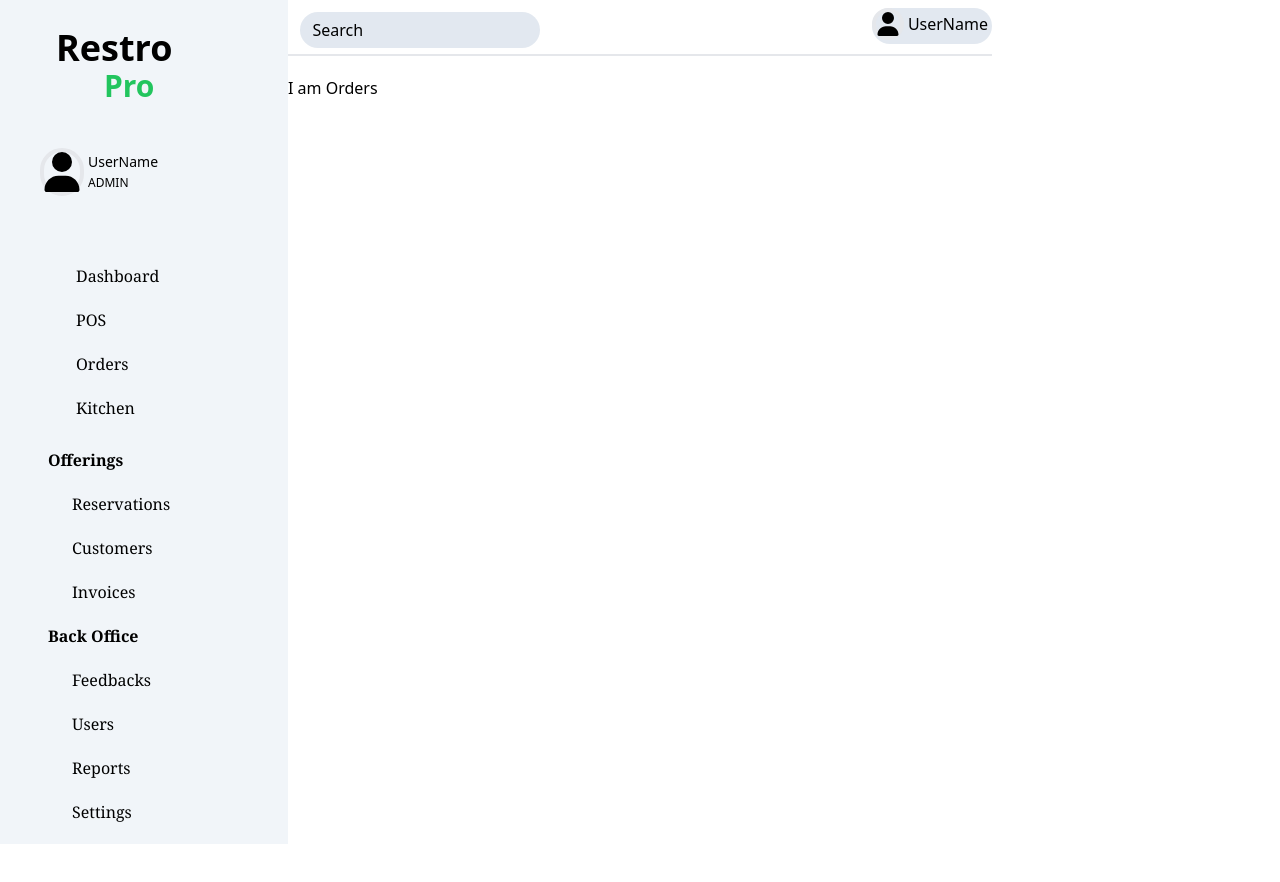
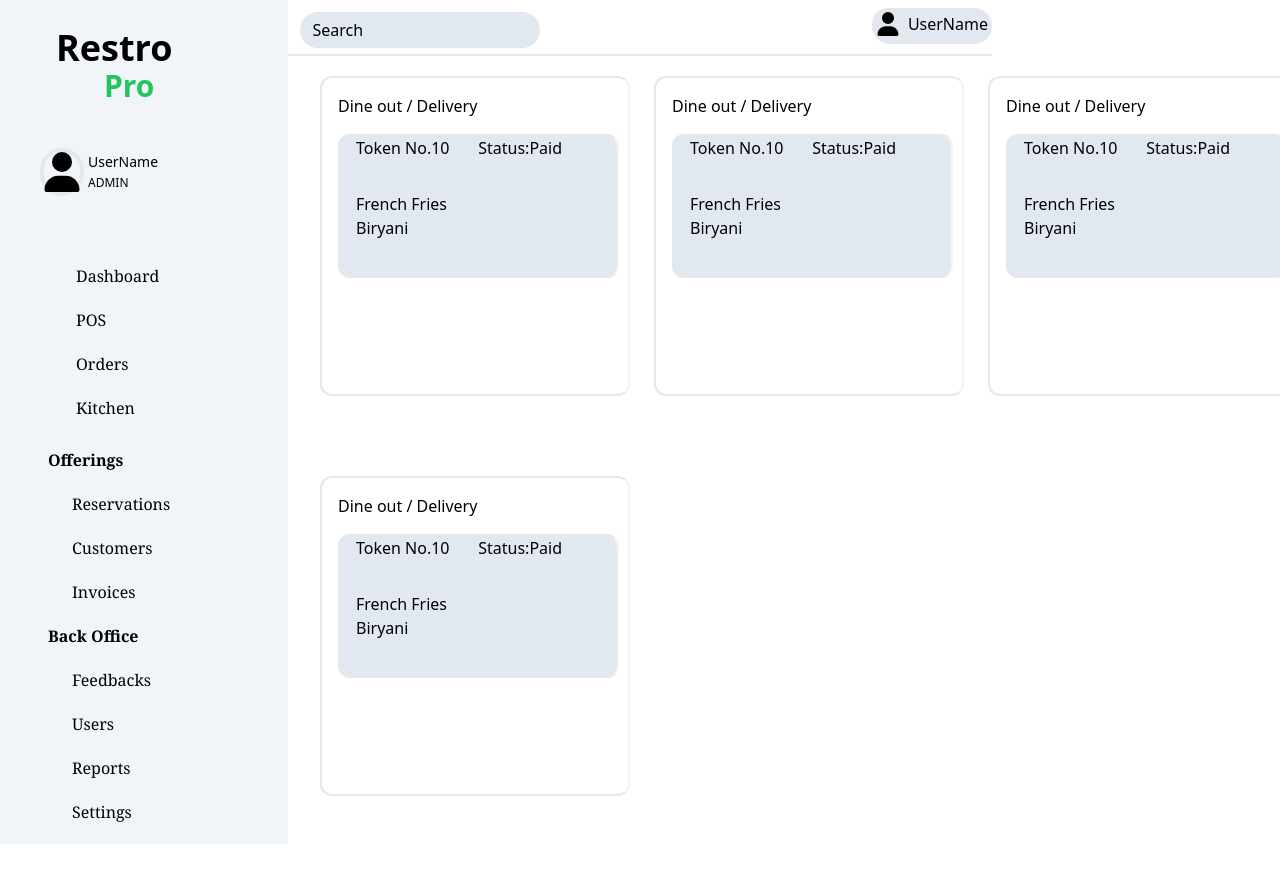
Before and after one commit to imramkrishna/restroapp, a Next.js app: page /Orders in a window 1280 px wide. Shown: the top 882 px of the page. Before the commit the page ends 800 px from the top, so only its background shows below. Built offline with nearby package versions, Linux system fonts and the light colour scheme.

Commit message:
Order portion updated

```diff
--- a/app/Orders/page.js
+++ b/app/Orders/page.js
@@ -2,8 +2,75 @@ import React from 'react'
 
 function page() {
   return (
-    <div>
-      I am Orders
+    <div className='mx-5 min-h-lvh flex flex-wrap'>
+      <div className="order-card mx-3 h-80 w-1/4 border-2 border-e-slate-100 rounded-xl">
+      <h1 className='m-4'>Dine out / Delivery</h1>
+      <div className="order-details mx-4 bg-slate-200 h-36 w-11/12 border-2 border-e-slate-100 rounded-xl">
+      <ul className='flex mx-4'>
+        <li className='w-1/2'>Token No.10</li>
+        <li className='w-1/2'>Status:Paid</li>
+      </ul>
+      <ul className='Orders my-8 mx-4'>
+        <li>French Fries</li>
+        <li>Biryani</li>
+      </ul>
+
+      </div>
+
+
+      </div>
+      <div className="order-card mx-3  h-80 w-1/4 border-2 border-e-slate-100 rounded-xl">
+      <h1 className='m-4'>Dine out / Delivery</h1>
+      <div className="order-details mx-4 bg-slate-200 h-36 w-11/12 border-2 border-e-slate-100 rounded-xl">
+      <ul className='flex mx-4'>
+        <li className='w-1/2'>Token No.10</li>
+        <li className='w-1/2'>Status:Paid</li>
+      </ul>
+      <ul className='Orders my-8 mx-4'>
+        <li>French Fries</li>
+        <li>Biryani</li>
+      </ul>
+
+      </div>
+
+
+      </div>
+
+      <div className="order-card mx-3 h-80 w-1/4 border-2 border-e-slate-100 rounded-xl">
+      <h1 className='m-4'>Dine out / Delivery</h1>
+      <div className="order-details mx-4 bg-slate-200 h-36 w-11/12 border-2 border-e-slate-100 rounded-xl">
+      <ul className='flex mx-4'>
+        <li className='w-1/2'>Token No.10</li>
+        <li className='w-1/2'>Status:Paid</li>
+      </ul>
+      <ul className='Orders my-8 mx-4'>
+        <li>French Fries</li>
+        <li>Biryani</li>
+      </ul>
+
+      </div>
+
+
+      </div>
+
+      <div className="order-card mx-3 h-80 w-1/4 border-2 border-e-slate-100 rounded-xl">
+      <h1 className='m-4'>Dine out / Delivery</h1>
+      <div className="order-details mx-4 bg-slate-200 h-36 w-11/12 border-2 border-e-slate-100 rounded-xl">
+      <ul className='flex mx-4'>
+        <li className='w-1/2'>Token No.10</li>
+        <li className='w-1/2'>Status:Paid</li>
+      </ul>
+      <ul className='Orders my-8 mx-4'>
+        <li>French Fries</li>
+        <li>Biryani</li>
+      </ul>
+
+      </div>
+
+
+      </div>
+
+
     </div>
   )
 }
```
